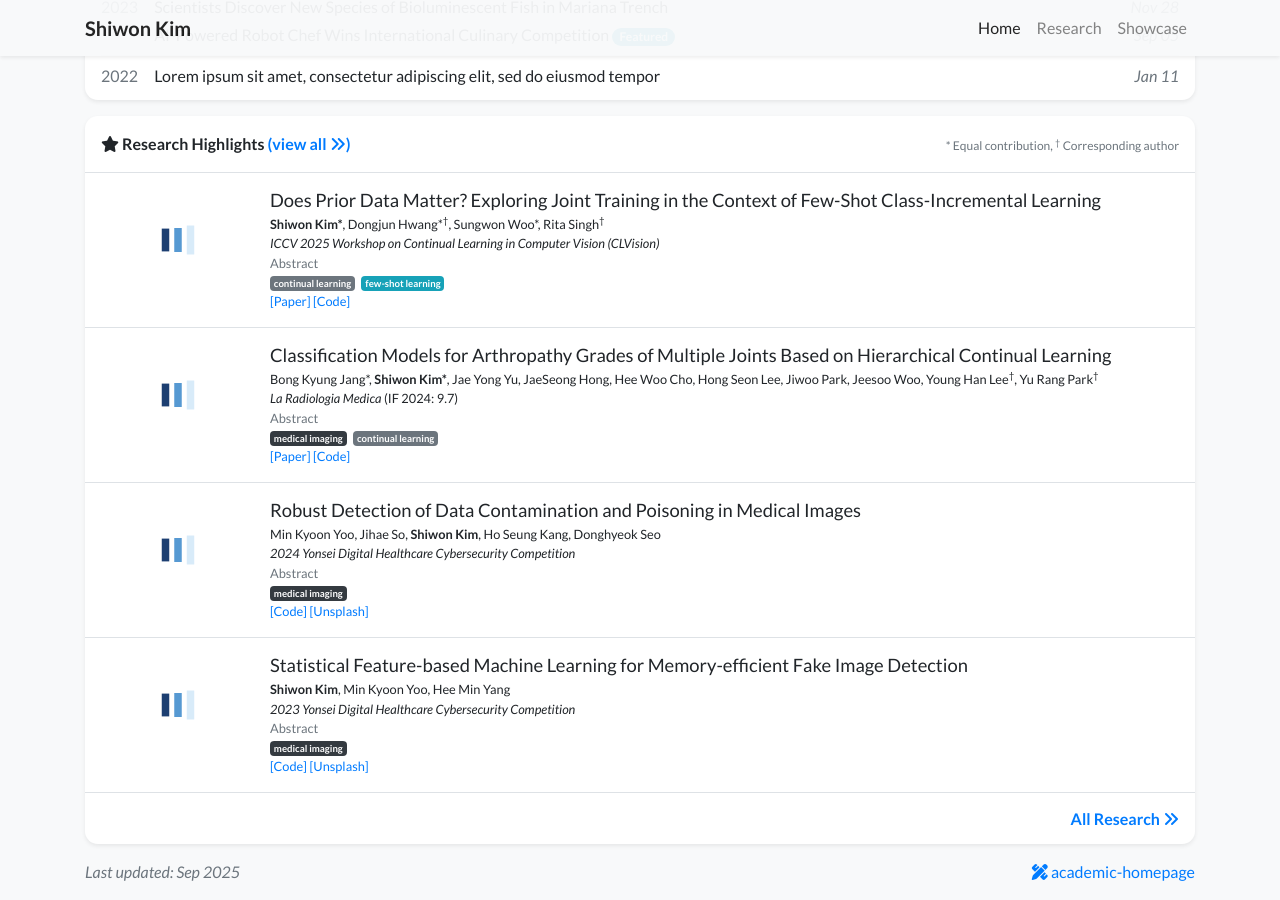
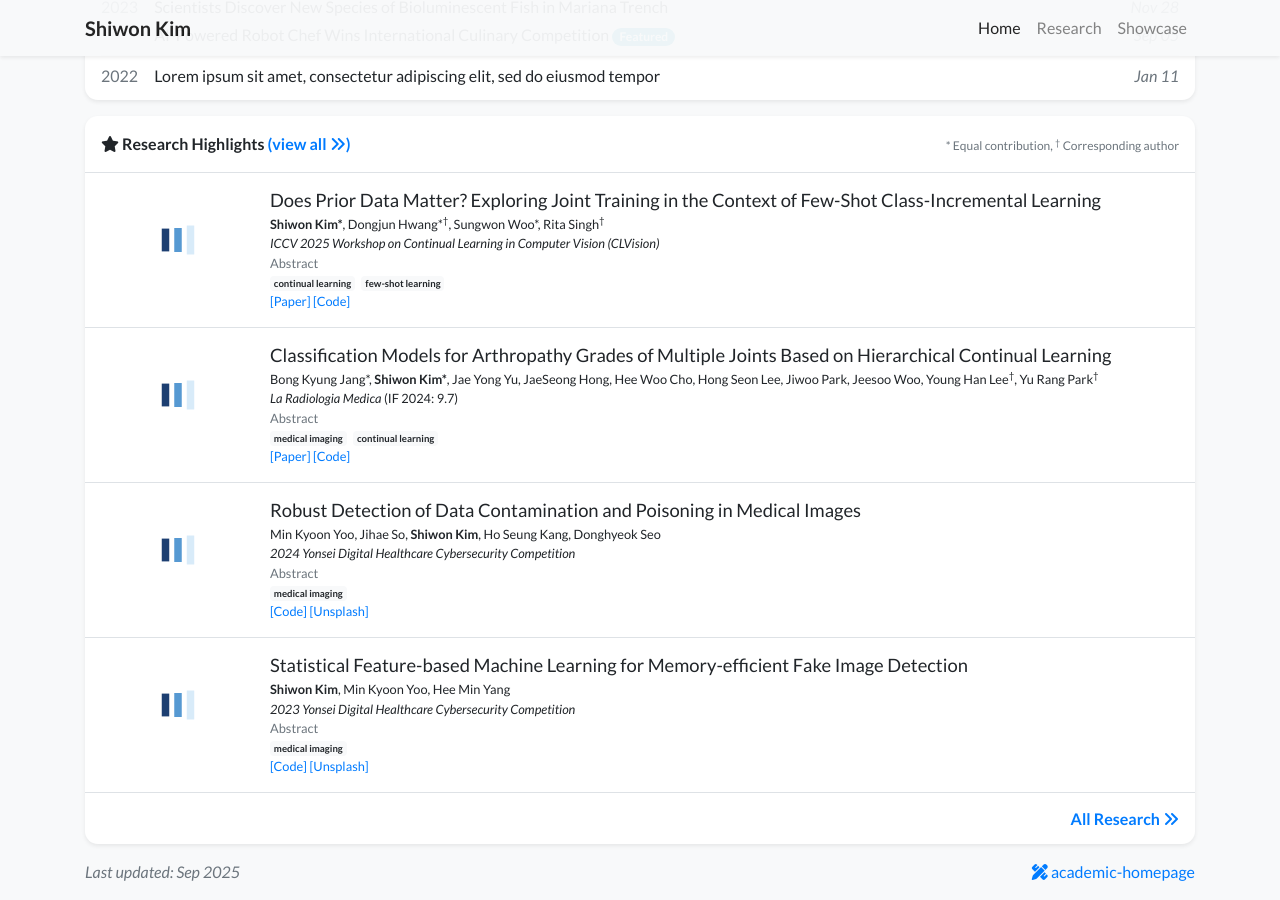
Before and after one commit to shiwonkim/shiwonkim.github.io, a Jekyll site: the page built from index.html, in a window 1280 px wide and 900 px high, scrolled down 783 px. Built offline with Jekyll 4.4.1, drawn with Linux system fonts in a browser that asks for light colours; nearby versions of some CDN libraries; a style sheet for code colours, icons or effects is not loaded.

Commit message:
edit profile

```diff
--- a/_includes/widgets/publication_item.html
+++ b/_includes/widgets/publication_item.html
@@ -14,14 +14,14 @@
             <p class="mt-0 mb-0 small">{{item.pub_pre}} <i>{{ item.pub }}</i> {{ item.pub_post }} {{ item.pub_date }} {{ item.pub_last }} <span data-semantic-scholar-id="{{ item.semantic_scholar_id }}"></span></p>
             <p class="mt-0 mb-0 small text-muted">{{ item.abstract }}</p>
             <!-- TAG BADGES -->
-            {% if item.tags %}
+            <!-- {% if item.tags %}
             <p class="mt-0 mb-0 small">
                 {% for tag in item.tags %}
                     {% assign color = "secondary" %}
                     {% if tag == "medical imaging" %}
-                        {% assign color = "dark" %}
+                        {% assign color = "success" %}
                     {% elsif tag == "continual learning" %}
-                        {% assign color = "secondary" %}
+                        {% assign color = "warning" %}
                     {% elsif tag == "few-shot learning" %}
                         {% assign color = "info" %}
                     {% elsif tag == "federated learning" %}
@@ -32,18 +32,19 @@
                     <span class="badge badge-{{ color }} mr-1">{{ tag }}</span>
                 {% endfor %}
             </p>
-            {% endif %}
+            {% endif %} -->
             <!-- Random Color -->
-            <!-- {% if item.tags %}
-            <p class="mt-0 mb-1">
-                {% assign colors = "primary,secondary,success,danger,warning,info,dark" | split: "," %}
+            {% if item.tags %}
+            <p class="mt-0 mb-0 small">
+                <!-- {% assign colors = "primary,secondary,success,danger,warning,info,dark" | split: "," %} -->
+                {% assign colors = "light" | split: "," %}
                 {% for tag in item.tags %}
                     {% assign color_index = forloop.index0 | modulo: colors.size %}
                     {% assign color = colors[color_index] %}
                     <span class="badge badge-{{ color }} mr-1">{{ tag }}</span>
                 {% endfor %}
             </p>
-            {% endif %} -->
+            {% endif %}
             <p class="small pb-0 mb-0 lh-125 text-muted abstract-links">
                 {% for link in item.links %}
                 {% if link[1].url %}
```
